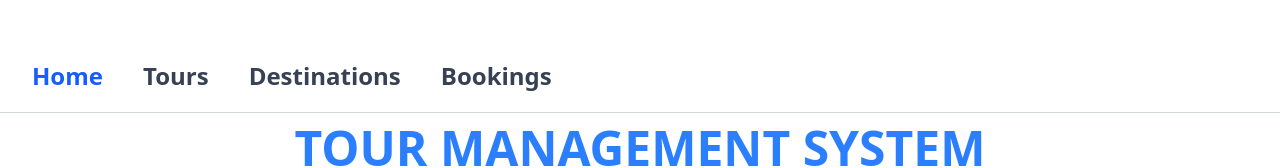
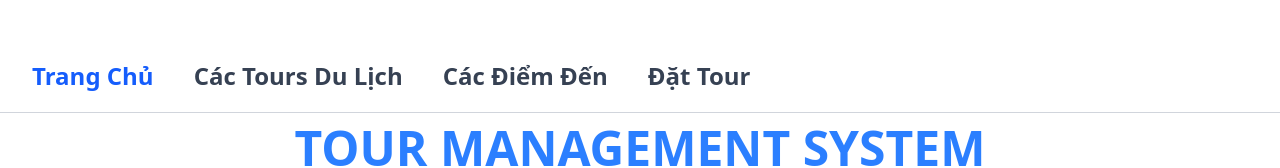
Before and after one commit to niconaiii/Ng-V-n-Quy-n, a React (Vite) app in the folder my-react-app/: page / in a window 1280 px wide. Shown: the top 168 px of the page. Built offline with nearby package versions, Linux system fonts and the light colour scheme.

Commit message:
Bai tap Props Component

```diff
--- a/my-react-app/src/components/Header.jsx
+++ b/my-react-app/src/components/Header.jsx
@@ -3,23 +3,23 @@ function Header() {
     <nav className="my-5 max-w-7xl mx-auto px-4 sm:px-6 lg:px-8">
       <ul className="flex items-center justify-start space-x-10 text-2xl">
         <li>
-          <a className="font-bold text-blue-600" href="#">
-            Home
+          <a className="font-bold text-blue-600 hover:underline" href="#">
+            Trang Chủ
           </a>
         </li>
         <li>
-          <a className="font-semibold text-gray-700" href="#">
-            Tours
+          <a className="font-semibold text-gray-700 hover:underline" href="#">
+            Các Tours Du Lịch
           </a>
         </li>
         <li>
-          <a className="font-semibold text-gray-700" href="#">
-            Destinations
+          <a className="font-semibold text-gray-700 hover:underline" href="#">
+            Các Điểm Đến
           </a>
         </li>
         <li>
-          <a className="font-semibold text-gray-700" href="#">
-            Bookings
+          <a className="font-semibold text-gray-700 hover:underline" href="#">
+            Đặt Tour
           </a>
         </li>
       </ul>
```
